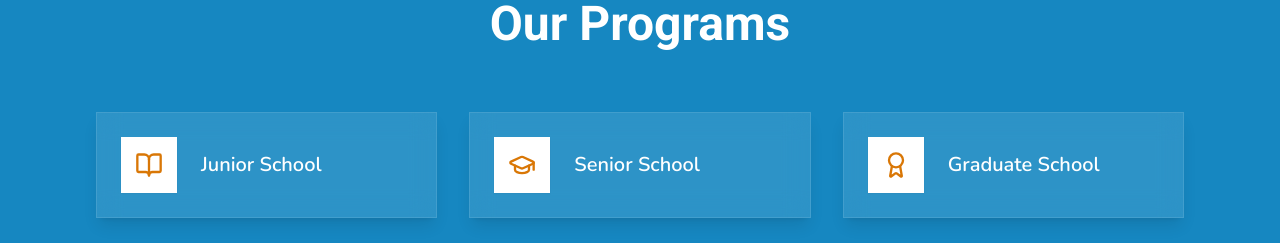
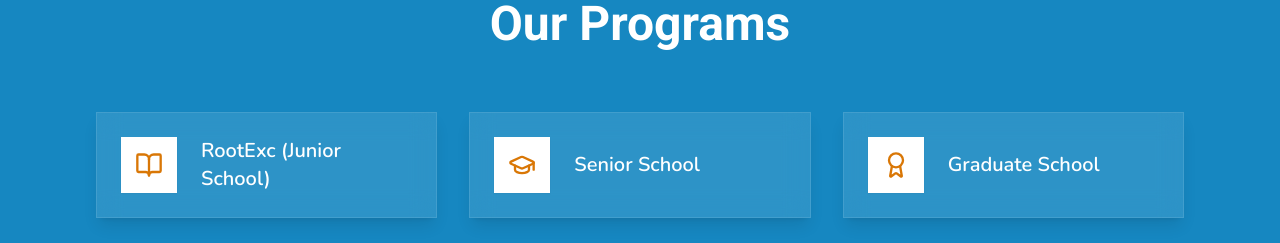
Before and after one commit to hxmood/ahlussuffadars, a Next.js app: page / in a window 1280 px wide. Shown: the part 2580-2823 px from the top of the page. Built offline with nearby package versions, Linux system fonts and the light colour scheme.

Commit message:
update ahlussufa

```diff
--- a/app/about/page.js
+++ b/app/about/page.js
@@ -37,7 +37,7 @@ const AhlussuffaAboutPage = () => {
       image: "/images/campbazar.jpg",
     },
     {
-      title: "Junior School",
+      title: "RootExc (Junior School)",
       description: "Punchirimukku, Kadachira, Kannur",
       image: "/images/rootexc.jpg",
     },
--- a/app/page.js
+++ b/app/page.js
@@ -367,7 +367,7 @@ const AhlussuffaWebsite = () => {
             variants={staggerContainer}
             className="grid md:grid-cols-2 lg:grid-cols-3 gap-6 lg:gap-8"
           >
-            {/* Junior School */}
+            {/* RootExc (Junior School) */}
             <motion.div
               variants={fadeInUp}
               whileHover={{ scale: 1.02, x: 5 }}
@@ -376,7 +376,7 @@ const AhlussuffaWebsite = () => {
               <div className="bg-white w-14 h-14 shadow-sm flex items-center justify-center flex-shrink-0">
                 <BookOpen className="w-7 h-7 text-[#d97706]" />
               </div>
-              <h3 className="text-white font-medium md:font-semibold text-lg md:text-xl">Junior School</h3>
+              <h3 className="text-white font-medium md:font-semibold text-lg md:text-xl">RootExc (Junior School)</h3>
             </motion.div>
 
             {/* Senior School */}
--- a/app/programs/page.jsx
+++ b/app/programs/page.jsx
@@ -15,10 +15,10 @@ const fadeInUp = {
 const programs = [
   {
     id: "junior",
-    title: "Junior School",
+    title: "RootExc ",
     icon: <BookOpen className="w-8 h-8" />,
     image: "/images/spiritual.jpg",
-    description: "Our Junior School lays the essential foundation for young minds. We focus on nurturing a love for learning while introducing the fundamental tenets of Islamic education alongside a robust modern curriculum.",
+    description: "Our RootExc (Junior School) program lays the essential foundation for young minds. We focus on nurturing a love for learning while introducing the fundamental tenets of Islamic education alongside a robust modern curriculum.",
     subjects: [
       "Foundations of Islamic Principles",
       "Basic Arabic Language & Vocabulary",
```
